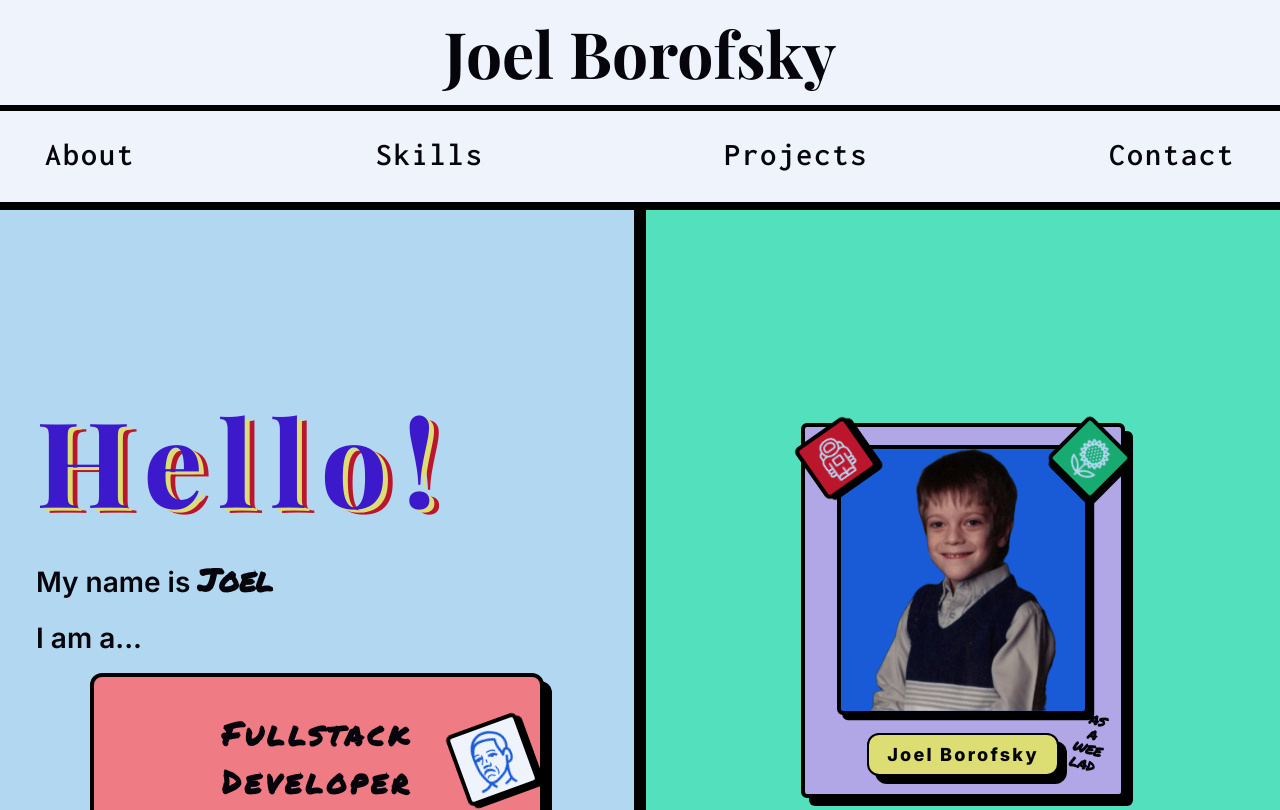
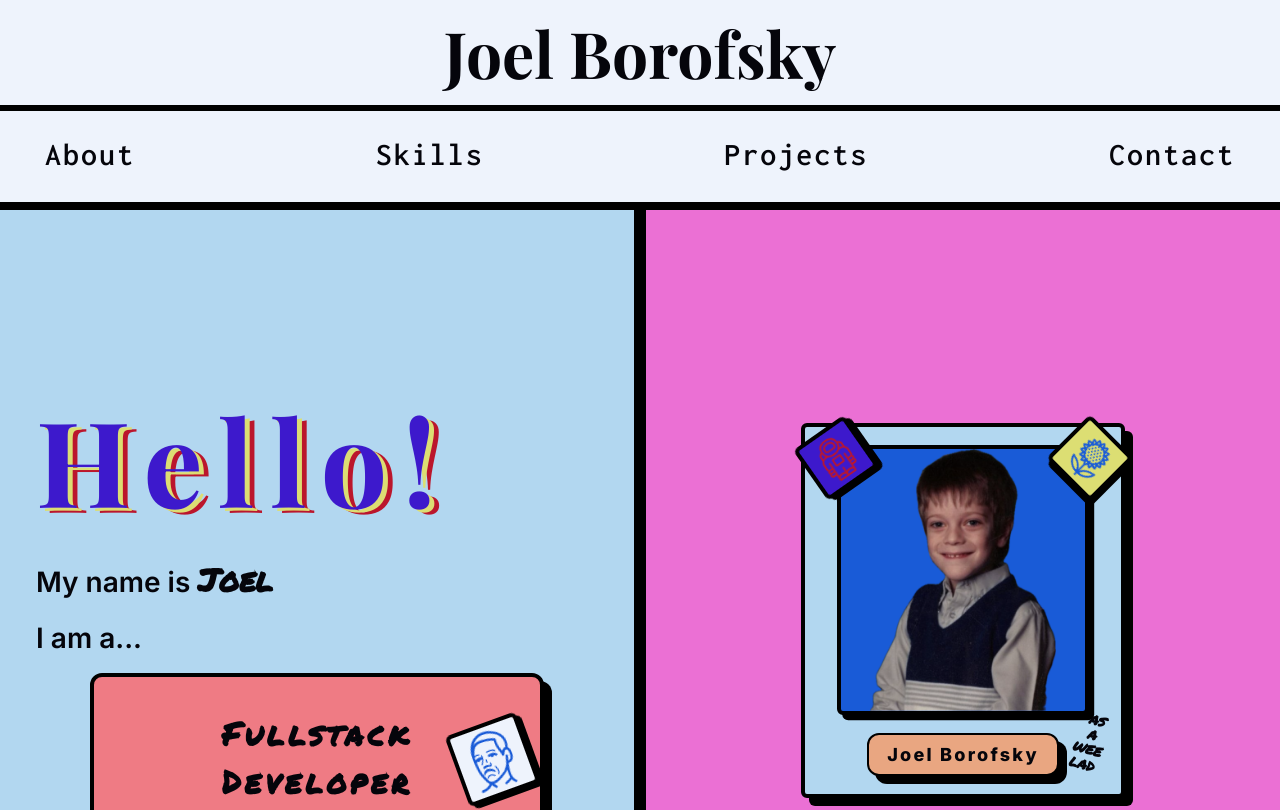
Before and after one commit to BorofskyDev/joelborofsky-react, a React (Vite) app: page / in a window 1280 px wide. Shown: the top 810 px of the page. Built offline with nearby package versions, Linux system fonts and the light colour scheme; a web font is replaced by a local one.

Commit message:
Update button animation and hero picture styling

```diff
--- a/src/components/buttons/mobile-menu-toggle/MobileMenuToggle.jsx
+++ b/src/components/buttons/mobile-menu-toggle/MobileMenuToggle.jsx
@@ -6,6 +6,7 @@ import styles from './MobileMenuToggle.module.scss'
 const topVariants = {
   closed: { rotate: 0, top: '0.25em', left: '0' },
   opened: { rotate: 45, top: '0.9em', left: '0.5em'},
+
 }
 
 const middleVariants = {
@@ -31,6 +32,13 @@ function MobileMenuToggle({ isMenuOpen, handleMenuToggle }) {
       <motion.span
         variants={topVariants}
         animate={isMenuOpen ? 'opened' : 'closed'}
+        transition={{
+          type: 'spring',
+          stiffness: 260,
+          damping: 15,
+          duration: 0.3,
+          ease: 'easeInOut',
+        }}
       ></motion.span>
       <motion.span
         variants={middleVariants}
@@ -39,6 +47,13 @@ function MobileMenuToggle({ isMenuOpen, handleMenuToggle }) {
       <motion.span
         variants={bottomVariants}
         animate={isMenuOpen ? 'opened' : 'closed'}
+        transition={{
+          type: 'spring',
+          stiffness: 260,
+          damping: 15,
+          duration: 0.3,
+          ease: 'easeInOut',
+        }}
       ></motion.span>
     </button>
   )
--- a/src/components/sections/hero/picture/HeroPicture.jsx
+++ b/src/components/sections/hero/picture/HeroPicture.jsx
@@ -7,20 +7,20 @@ function HeroPicture() {
   return (
     <div className={styles.heroPicture}>
       <ImageContainer
-        containerBg='bg-violet'
+        containerBg='bg-blue'
         src={heroPicture}
         alt='Joel Borofsky elementary school photo'
         imageBg='bg-vibrant-blue'
-        smallContainerBg='bg-yellow'
+        smallContainerBg='bg-orange'
         title='Joel Borofsky'
         note="as a wee lad"
-        iconBg1='bg-vibrant-red'
-        iconFill1='fill-blue'
+        iconBg1='bg-vibrant-purple'
+        iconFill1='fill-vibrant-red'
         icon1={icons.astronaut.path}
         xmlns1={icons.astronaut.xmlns}
         viewBox1={icons.astronaut.viewBox}
-        iconBg2='bg-vibrant-green'
-        iconFill2='fill-blue'
+        iconBg2='bg-yellow'
+        iconFill2='fill-vibrant-blue'
         icon2={icons.sunflower.path}
         xmlns2={icons.sunflower.xmlns}
         viewBox2={icons.sunflower.viewBox}
--- a/src/components/sections/hero/picture/HeroPicture.module.scss
+++ b/src/components/sections/hero/picture/HeroPicture.module.scss
@@ -3,7 +3,7 @@
 .heroPicture {
   height: 50vh;
   width: 100%;
-  background-color: hsl(var(--color-green));
+  background-color: hsl(var(--color-pink));
   display: grid;
   place-items: center;
   grid-template-columns: repeat(4, 1fr);
--- a/src/styles/utils/classes/_backgrounds.scss
+++ b/src/styles/utils/classes/_backgrounds.scss
@@ -26,6 +26,10 @@
   background-color: hsl(var(--color-pink));
 }
 
+.bg-orange {
+  background-color: hsl(var(--color-orange));
+}
+
 .bg-vibrant-blue {
   background-color: hsl(var(--color-vibrant-blue));
 }
@@ -38,7 +42,7 @@
   background-color: hsl(var(--color-vibrant-purple));
 }
 
-.bg-vibrant-orange{
+.bg-vibrant-orange {
   background-color: hsl(var(--color-vibrant-orange));
 }
 
```
